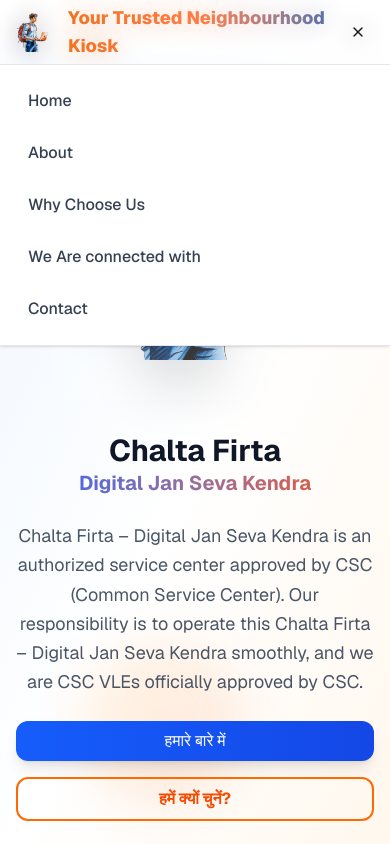
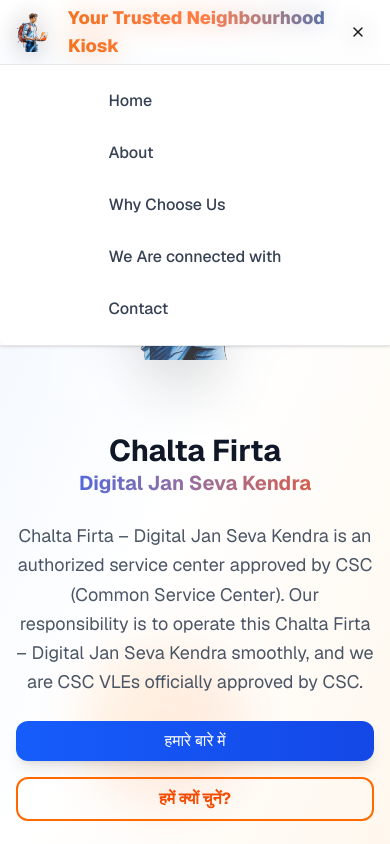
Before and after one commit to SUHAIL-ALVI/Chalta-firta-Freelance, a Next.js app: page / in a window 390 px wide. Both pictures are taken after a click on the button 358 px from the left and 32 px from the top of the page. Shown: the top 844 px of the page. Built offline with nearby package versions, Linux system fonts and the light colour scheme.

Commit message:
navbar mobile update

```diff
--- a/components/navbar.tsx
+++ b/components/navbar.tsx
@@ -54,9 +54,9 @@ export function Navbar() {
 
           {/* Mobile menu button */}
           <div className="md:hidden">
-            <Button variant="ghost" size="sm" onClick={toggleMenu} className="p-2">
+            <Button variant="ghost" size="sm" onClick={toggleMenu} className="p-2 ">
               <motion.div animate={{ rotate: isOpen ? 180 : 0 }} transition={{ duration: 0.3 }}>
-                {isOpen ? <X className="w-6 h-6" /> : <Menu className="w-6 h-6" />}
+                {isOpen ? <X className="w-6 h-6" /> : <Menu className="w-6 h-6 " />}
               </motion.div>
             </Button>
           </div>
@@ -71,7 +71,7 @@ export function Navbar() {
             animate={{ opacity: 1, height: "auto" }}
             exit={{ opacity: 0, height: 0 }}
             transition={{ duration: 0.3 }}
-            className="md:hidden bg-white border-t border-gray-200"
+            className="md:hidden bg-white border-t border-gray-200 flex justify-center items-center rounded-b-lg"
           >
             <div className="px-4 py-4 space-y-3">
               {siteData.navigation.map((item, index) => (
```
